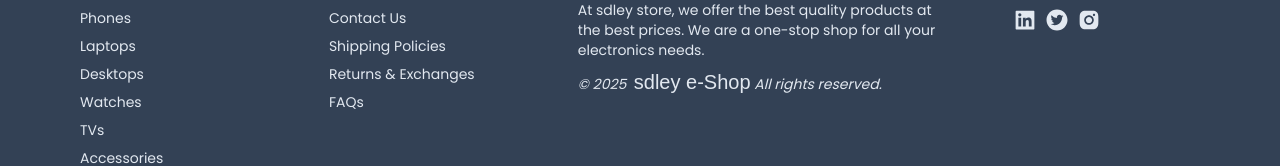
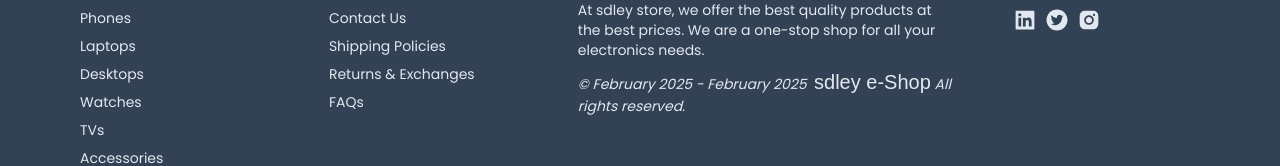
Before and after one commit to sdley/sdley-e-shop, a Next.js app: page / in a window 1280 px wide. Shown: the part 948-1114 px from the top of the page. Built offline with nearby package versions, Linux system fonts and the light colour scheme; a web font is replaced by a local one.

Commit message:
Update Footer

```diff
--- a/app/components/footer/Footer.tsx
+++ b/app/components/footer/Footer.tsx
@@ -37,7 +37,7 @@ const Footer = () => {
                             At sdley store, we offer the best quality products at the best prices. We are a one-stop shop for all your electronics needs.
                         </p>
                         <p className="italic">
-                            &copy; { new Date().getFullYear()} &nbsp;
+                            &copy; February 2025 - {new Date().toLocaleString("en-US", { month: "long" })} {new Date().getFullYear()} &nbsp;
                             <Link href="/" className={`${redressed.className} font-bold text-xl`}>sdley e-Shop</Link> All rights reserved.
                         </p>
                     </div>
```
